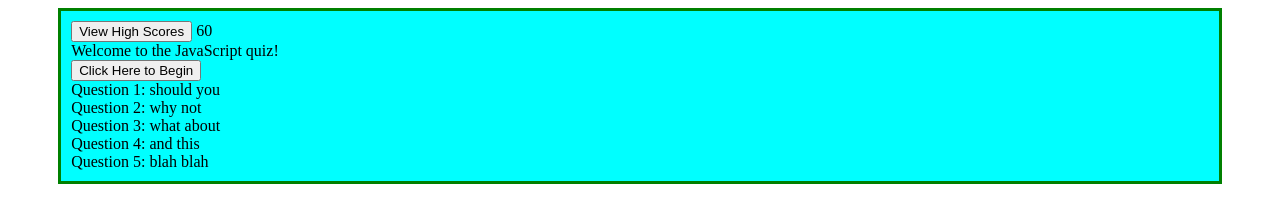
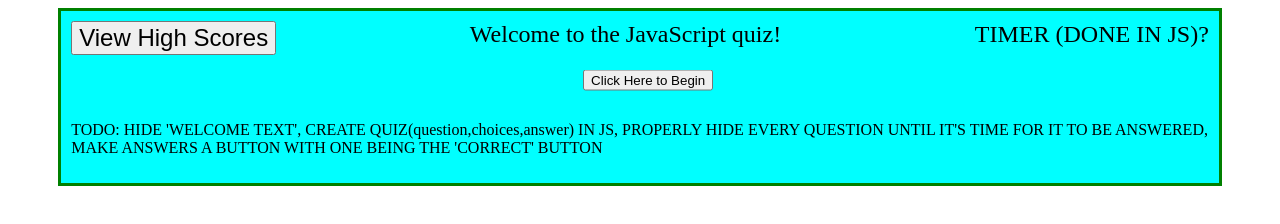
Before and after one commit to ajconnally93/Module-4-Challenge---Coding-Quiz, a plain HTML site: page index.html in a window 1280 px wide. Both pictures are taken after a click on the button "Click Here to Begin". Drawn offline with Linux system fonts and the light colour scheme.

Commit message:
Final commit for the night. Added all quiz questions, answer choices, and correct answers as Objects within an array in JavaScript. Set a placeholder startQuiz function to go through tomorrow to figure out how to begin showing the quiz questions.

```diff
--- a/index.html
+++ b/index.html
@@ -12,25 +12,21 @@
     <div id="maincontainer">
 
         <!-- Top Bar section (VHS button, Go Home button, & timer) **ALWAYS STAYS VISIBLE**  -->
-        <div>
-            <a href="https://www.google.com"><button>View High Scores</button></a>
-            <!-- Insert JS VAR here??? So it can be dynamic -->
-            <span>60</span>
+        <div id="topcontainer">
+            <a href="https://www.google.com"><button id="viewhiscores">View High Scores</button></a>
+            <span id="welcome">Welcome to the JavaScript quiz!</span>
+            <!-- Timer will need to be dynamic in JS - setInterval - this is placeholder -->
+            <span id="timer">TIMER (DONE IN JS)?</span>
         </div>
 
-        <!-- Quiz Introduction and Start button -->
-        <div>
-            <section>Welcome to the JavaScript quiz!</section>
+        <div id="startButtonDiv">
             <button id="startButton">Click Here to Begin</button>
         </div>
 
-        <!-- Quiz Questions (multiple questions to slide through) -->
+        <!-- Might need to completely take this out in favor of the quiz questions in JS -->
         <main id="quizQuestions">
-            <section>Question 1: should you</section>
-            <section>Question 2: why not</section>
-            <section>Question 3: what about</section>
-            <section>Question 4: and this</section>
-            <section>Question 5: blah blah</section>
+            <p>TODO: HIDE 'WELCOME TEXT', CREATE QUIZ(question,choices,answer) IN JS, PROPERLY HIDE EVERY QUESTION UNTIL IT'S TIME FOR IT TO BE ANSWERED, MAKE ANSWERS A BUTTON WITH ONE BEING THE 'CORRECT' BUTTON
+            </p>
         </main>
 
         <!-- Finished Quiz! section separate page (includes Submit score button & Go Home button) -->
@@ -56,6 +52,7 @@
         </div>
 
     </div>
+
+</body>
 <script src="script.js"></script>
-</body>
 </html>
--- a/script.js
+++ b/script.js
@@ -1,32 +1,47 @@
-// both are HTML elements, startButton is a Button, quizQuestions is a Main
+var startButton = document.getElementById("startButton");
 
-// <button id="startButton">Click Here to Begin</button>
-// <main id="quizQuestions">
-    // <section>Question 1: should you</section>
-// </main>
-var startButton = document.getElementById("startButton");
-console.log(quizQuestions);
-var quizQuestions = document.getElementById("quizQuestions");
-console.log(quizQuestions);
+// IMPORTANT NOTE: I did not come up with the questions. However, the code and structure is my own.
+var wholeQuiz = [
+    {
+        question: 'Question 1: If we declare a variable, let test = 1, then later, reassign, stating test = 2, what will happen?',
+        choices: ['A. test will equal 1', 'B. test will equal 2', 'C. TypeError', 'D. undefined'],
+        answer: 'B. test will equal 2'
+    }
 
-// properly displays 'TEST TEST TEST TEST TEST' to console
-console.log("TEST TEST TEST TEST TEST");
+    , {
+        question: 'Question 2: If we declare a variable, let test = 1, then later, reassign, stating var test = 2, what will happen if both are in the same scope?',
+        choices: ['A. both variables will be declared', 'B. JavaScript will raise a SyntaxError', 'C. var test will reassign let test', 'D. var test will be ignored as test is already declared'],
+        answer: 'B. JavaScript will raise a SyntaxError'
+    }
 
-// returns 'Null' in console
-console.log(startButton);
+    , {
+        question: 'Question 3: The expression 8 >= 8 evaluates to:',
+        choices: ['A. True', 'B. False'],
+        answer: 'A. True'
+    }
 
-// returns 'Null' in console
-console.log(quizQuestions);
+    , {
+        question: 'Question 4: The expression 8 === "8" evaluates to:',
+        choices: ['A. True', 'B. False'],
+        answer: 'B. False'
+    }
+
+    , {
+        question: 'Question 5: What is the main differences between let and const?',
+        choices: ['A. let can be reassigned, const cannot be reassigned', 'B. let cannot be reassigned, const can be reassigned', 'C. let is functional scope, while const is block scope', 'D. let is block scope, while const is functional scope'],
+        answer: 'A. let can be reassigned, const cannot be reassigned'
+    }
+]
+// somehow need to get this quiz to cycle through the questions and evaluate the answers - perhaps with a checkAnswer () function?
 
 function startQuiz () {
-    console.log("ABCDEFGHIJKLMNOP");
+    // figure this out somehow...
+}
+
+
+function displayPlaceholder () {
     quizQuestions.style.display = 'block';
 }
 
-// Can call function and 'ABCDEFGHIJKLMNOP' will properly log to console. However, quizQuestions doesn't change to block Display
-
-// Returns error in console:
-// Uncaught TypeError: Cannot read properties of null (reading 'style')
-    // at startQuiz (script.js:18:19)
-    // at script.js:22:1
-startButton.addEventListener('click', startQuiz);
+// Displays the placeholder text - this will need to be changed to somehow begin the quiz...
+startButton.addEventListener('click', displayPlaceholder);
--- a/style.css
+++ b/style.css
@@ -8,6 +8,42 @@ div {
     border: 3px solid green;
     padding: 10px;
 }
+
+
+/* These 4 are the top bar of the page - will always persist no matter what is being shown */
+#topcontainer {
+    display: flex;
+    justify-content: space-between;
+}
+
+#timer {
+    float: right;
+    font-size: 24px;
+}
+
+#welcome {
+    font-size: 24px;
+    float: center;
+}
+
+#viewhiscores {
+    font-size: 24px;
+}
+
+#startButtonDiv {
+    height: 50px;
+    position: relative;
+}
+
+#startButton {
+    margin-left: 45%;
+    position: absolute;
+    top: 50%;
+    -ms-transform: translateY(-50%);
+    transform: translateY(-50%);
+}
+
+
 
 #quizQuestions {
     display: none;
```
